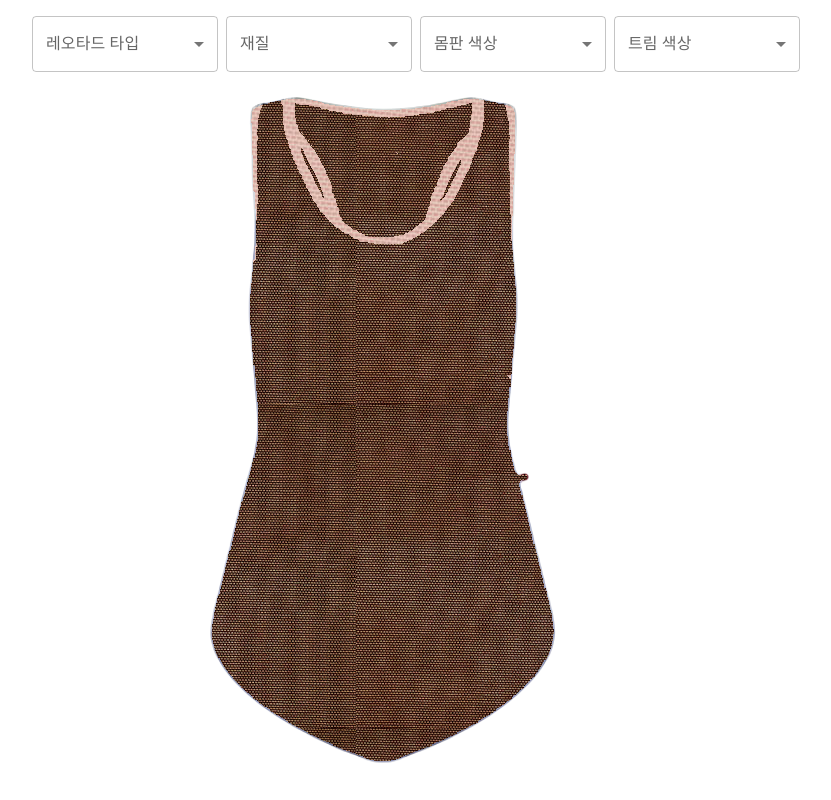
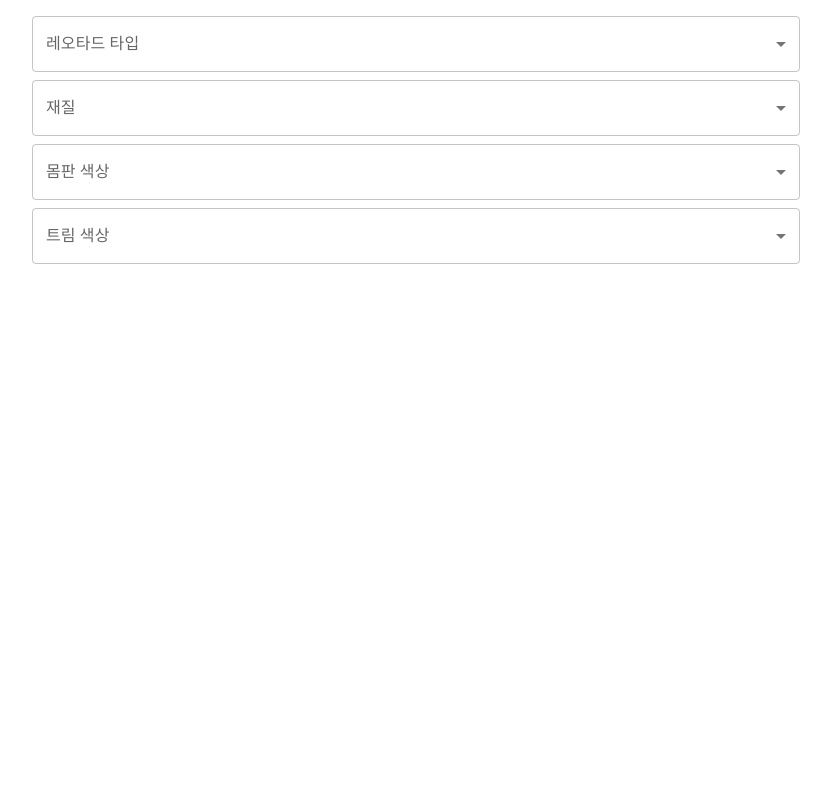
Before and after one commit to eunbin20/balletwear, a Next.js app: page / in a window 1280 px wide. Shown: the whole page, without its empty margins (224-1055 px from the left). Built offline with nearby package versions, Linux system fonts and the light colour scheme.

Commit message:
feature: 실제 몸판, 트림 색상 반영

```diff
--- a/app/page.tsx
+++ b/app/page.tsx
@@ -42,7 +42,7 @@ export default function Index() {
 
   return (
     <div className="p-4 flex flex-col w-full md:w-[800px]">
-      <form className="flex gap-2 flex-col mb-2 md:flex-row ">
+      <form className="flex gap-2 flex-col mb-2">
         <FormControl fullWidth>
           <InputLabel id="leotard-select-label">레오타드 타입</InputLabel>
           <Select
@@ -115,9 +115,13 @@ export default function Index() {
         </FormControl>
       </form>
       <PreviewImage
-        leotardType=""
-        leotardSwatchUrl="Mesh_Tone6.jpeg"
-        trimSwatchUrl="Mesh-Blush.jpeg"
+        leotardType={leotard}
+        leotardSwatchUrl={
+          currentColorList.find((item) => item.title === leotardColor)?.swatch
+        }
+        trimSwatchUrl={
+          currentColorList.find((item) => item.title === trimColor)?.swatch
+        }
       />
     </div>
   );
--- a/components/LeotardBodyImage.tsx
+++ b/components/LeotardBodyImage.tsx
@@ -2,7 +2,7 @@ import { useEffect, useState } from "react";
 
 interface IImageComponent {
   leotardType: string;
-  leotardSwatchUrl: string;
+  leotardSwatchUrl?: string;
 }
 
 function LeotardBodyImage({ leotardType, leotardSwatchUrl }: IImageComponent) {
@@ -19,7 +19,7 @@ function LeotardBodyImage({ leotardType, leotardSwatchUrl }: IImageComponent) {
 
       // Load pattern image B
       const patternImage = new Image();
-      patternImage.src = leotardSwatchUrl;
+      patternImage.src = leotardSwatchUrl || "";
       await new Promise((resolve) => {
         patternImage.onload = resolve;
       });
@@ -30,7 +30,7 @@ function LeotardBodyImage({ leotardType, leotardSwatchUrl }: IImageComponent) {
     };
 
     loadImage();
-  }, []);
+  }, [leotardSwatchUrl]);
 
   function fillPattern(
     imageA: HTMLImageElement,
--- a/components/LeotardTrimImage.tsx
+++ b/components/LeotardTrimImage.tsx
@@ -2,7 +2,7 @@ import { useEffect, useState } from "react";
 
 interface IImageComponent {
   leotardType: string;
-  trimSwatchUrl: string;
+  trimSwatchUrl?: string;
 }
 
 function LeotardTrimImage({ leotardType, trimSwatchUrl }: IImageComponent) {
@@ -19,7 +19,7 @@ function LeotardTrimImage({ leotardType, trimSwatchUrl }: IImageComponent) {
 
       // Load pattern image B
       const patternImage = new Image();
-      patternImage.src = trimSwatchUrl;
+      patternImage.src = trimSwatchUrl || "";
       await new Promise((resolve) => {
         patternImage.onload = resolve;
       });
@@ -30,7 +30,7 @@ function LeotardTrimImage({ leotardType, trimSwatchUrl }: IImageComponent) {
     };
 
     loadImage();
-  }, []);
+  }, [trimSwatchUrl]);
 
   function fillPattern(
     imageA: HTMLImageElement,
```
